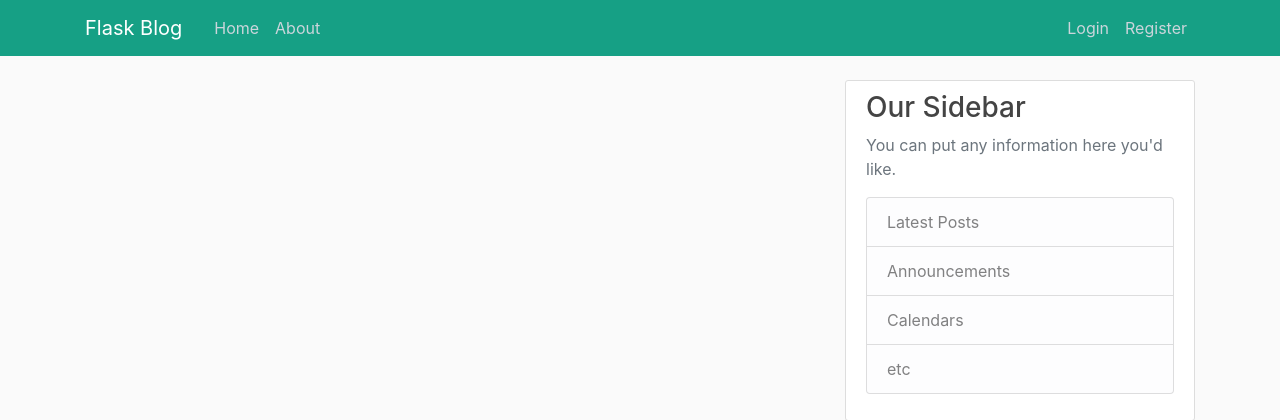
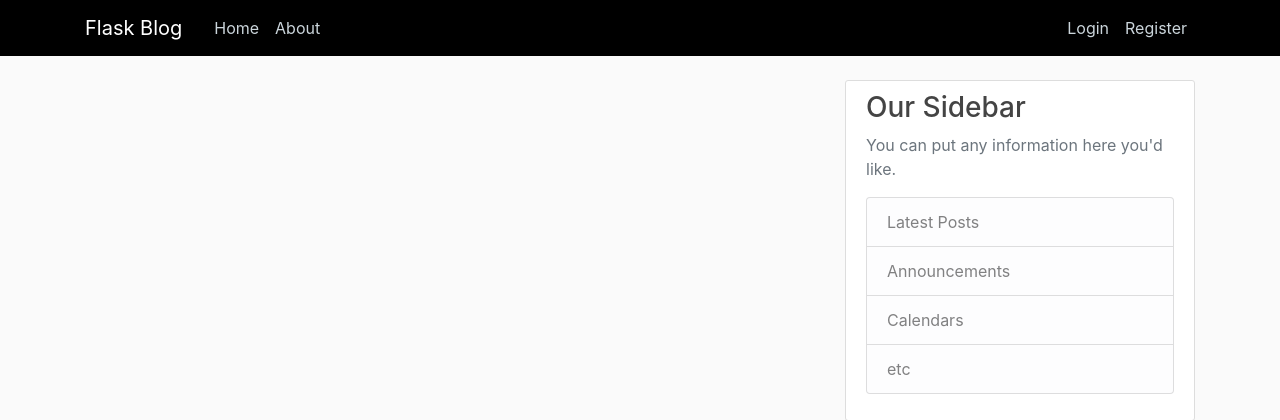
Before and after one commit to gersonjplay-blip/holamundo, a Flask app: page / in a window 1280 px wide. Shown: the top 420 px of the page. Run offline with Flask 3, Linux system fonts and the light colour scheme; data that the repository does not hold is empty; some libraries are stand-ins or nearby versions.

Commit message:
main.css

```diff
--- a/flaskblog/static/main.css
+++ b/flaskblog/static/main.css
@@ -9,7 +9,7 @@ h1, h2, h3, h4, h5, h6 {
 }
 
 .bg-steel {
-  background-color: #16a085;
+  background-color: #000000;
 }
 
 .site-header .navbar-nav .nav-link {
@@ -77,4 +77,5 @@ a.article-title:hover {
 
 .account-heading {
   font-size: 2.5rem;
+
 }
```
